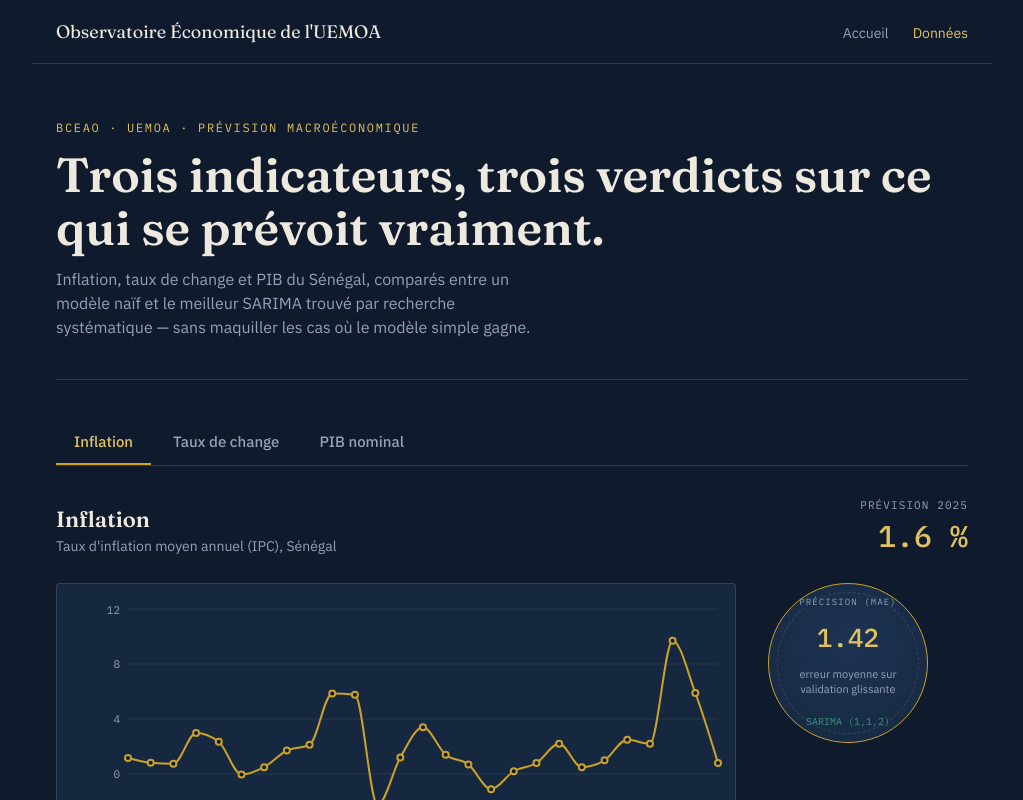
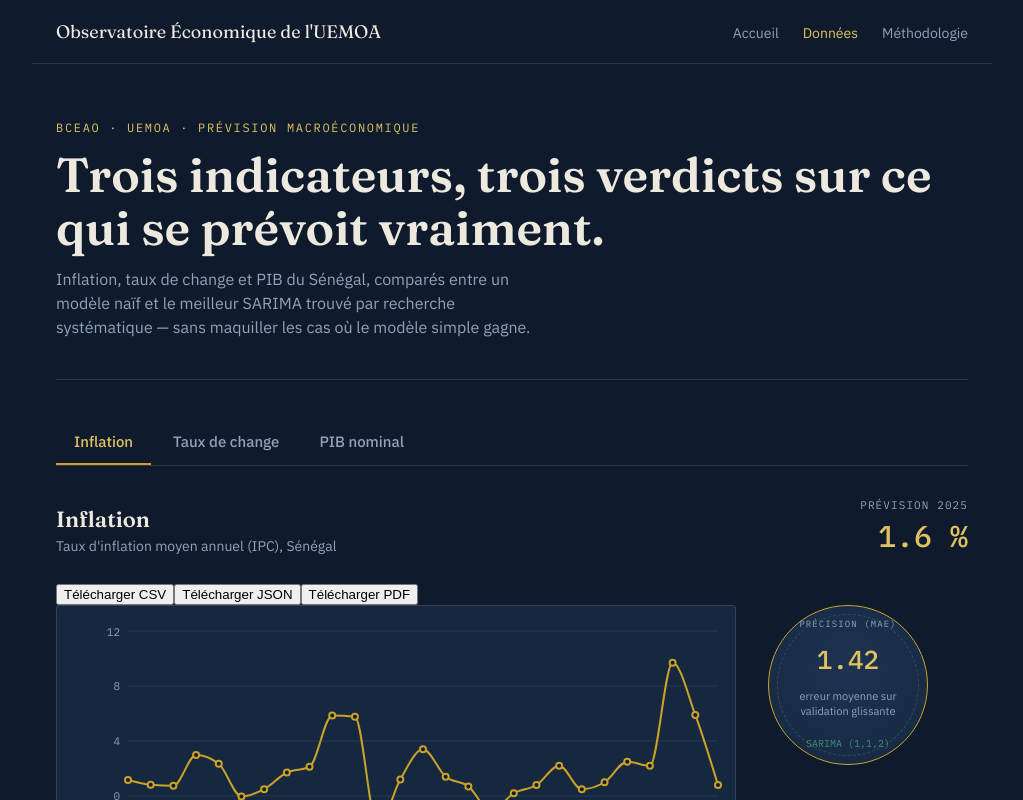
Before and after one commit to cdjarabe07/UEMOA-Dashboard, a React (Vite) app: page /donnees in a window 1280 px wide. Shown: the top 800 px of the page, without its empty margins (128-1151 px from the left). Built offline with nearby package versions, Linux system fonts and the light colour scheme.

Commit message:
Chantier 4 : export CSV/JSON/PDF + page methodologie

```diff
--- a/package.json
+++ b/package.json
@@ -9,6 +9,8 @@
     "preview": "vite preview"
   },
   "dependencies": {
+    "jspdf": "^4.2.1",
+    "jspdf-autotable": "^5.0.8",
     "react": "^18.3.1",
     "react-dom": "^18.3.1",
     "react-router-dom": "^7.18.2",
--- a/src/App.jsx
+++ b/src/App.jsx
@@ -1,6 +1,7 @@
 import { Routes, Route, Link, NavLink } from "react-router-dom";
 import Accueil from "./pages/Accueil.jsx";
 import Donnees from "./pages/Donnees.jsx";
+import Methodologie from "./pages/Methodologie";
 
 function NavBar() {
   return (
@@ -11,6 +12,7 @@ function NavBar() {
       <nav>
         <NavLink to="/" end className="nav-link">Accueil</NavLink>
         <NavLink to="/donnees" className="nav-link">Données</NavLink>
+        <NavLink to="/methodologie" className="nav-link">Méthodologie</NavLink>
       </nav>
     </header>
   );
@@ -23,6 +25,7 @@ export default function App() {
       <Routes>
         <Route path="/" element={<Accueil />} />
         <Route path="/donnees" element={<Donnees />} />
+        <Route path="/methodologie" element={<Methodologie />} />
       </Routes>
     </>
   );
--- a/src/pages/Donnees.jsx
+++ b/src/pages/Donnees.jsx
@@ -1,3 +1,5 @@
+import jsPDF from "jspdf";
+import autoTable from "jspdf-autotable";
 import { useState } from "react";
 import {
   ResponsiveContainer,
@@ -47,6 +49,46 @@ function CustomTooltip({ active, payload, label, unite }) {
   );
 }
 
+function telechargerCSV(indicateur) {
+  const entetes = "period,value\n";
+  const lignes = indicateur.historique
+    .map((ligne) => `${ligne.period},${ligne.value}`)
+    .join("\n");
+  const contenu = entetes + lignes;
+
+  const blob = new Blob([contenu], { type: "text/csv;charset=utf-8;" });
+  const lien = document.createElement("a");
+  lien.href = URL.createObjectURL(blob);
+  lien.download = `${indicateur.id}.csv`;
+  lien.click();
+}
+
+function telechargerJSON(indicateur) {
+  const contenu = JSON.stringify(indicateur.historique, null, 2);
+  const blob = new Blob([contenu], { type: "application/json" });
+  const lien = document.createElement("a");
+  lien.href = URL.createObjectURL(blob);
+  lien.download = `${indicateur.id}.json`;
+  lien.click();
+}
+
+function telechargerPDF(indicateur) {
+  const doc = new jsPDF();
+
+  doc.setFontSize(14);
+  doc.text(indicateur.nom, 14, 16);
+  doc.setFontSize(10);
+  doc.text(`Source : BCEAO, via DBnomics`, 14, 22);
+
+  autoTable(doc, {
+    startY: 28,
+    head: [["Année", `Valeur (${indicateur.unite})`]],
+    body: indicateur.historique.map((ligne) => [ligne.period, ligne.value]),
+  });
+
+  doc.save(`${indicateur.id}.pdf`);
+}
+
 export default function Donnees() {
   const [actifId, setActifId] = useState(INDICATEURS[0].id);
   const indicateur = INDICATEURS.find((i) => i.id === actifId);
@@ -93,7 +135,11 @@ export default function Donnees() {
             </p>
           </div>
         </div>
-
+        <div className="export-buttons">
+          <button onClick={() => telechargerCSV(indicateur)}>Télécharger CSV</button>
+          <button onClick={() => telechargerJSON(indicateur)}>Télécharger JSON</button>
+          <button onClick={() => telechargerPDF(indicateur)}>Télécharger PDF</button>
+        </div>
         <div className="entry-body">
           <div className="chart-card">
             <ResponsiveContainer width="100%" height={260}>
--- /dev/null
+++ b/src/pages/Methodologie.jsx
@@ -0,0 +1,43 @@
+export default function Methodologie() {
+  return (
+    <div className="page">
+      <header className="hero">
+        <p className="hero-eyebrow">Méthodologie</p>
+        <h1 className="hero-title">Comment sont calculées les prévisions.</h1>
+      </header>
+
+      <section>
+        <h2>Source des données</h2>
+        <p>
+          Toutes les séries proviennent de la BCEAO (Banque Centrale des États
+          de l'Afrique de l'Ouest), via la plateforme DBnomics, qui agrège les
+          données officielles des banques centrales et instituts statistiques.
+        </p>
+
+        <h2>Modèle de prévision</h2>
+        <p>
+          Pour chaque indicateur, un modèle SARIMA (Seasonal AutoRegressive
+          Integrated Moving Average) est entraîné, avec recherche automatique
+          du meilleur ordre (p, d, q) par comparaison d'erreur moyenne (MAE)
+          sur validation glissante (walk-forward).
+        </p>
+
+        <h2>Limites</h2>
+        <p>
+          Certains indicateurs (taux de change XOF/USD, balance commerciale)
+          suivent une marche aléatoire : aucun modèle statistique ne fait
+          mieux qu'une simple projection de la dernière valeur connue. Dans
+          ces cas, le modèle naïf est utilisé et affiché comme tel, sans
+          maquiller cette limite.
+        </p>
+
+        <h2>Fraîcheur des données</h2>
+        <p>
+          Les réserves de change ne sont plus mises à jour depuis 2015 dans
+          la base BCEAO consultée — cette donnée est affichée avec sa date
+          d'origine plutôt que masquée.
+        </p>
+      </section>
+    </div>
+  );
+}
```
Also changed, not shown: 1 other file (tests, documents, lock files or other folders).
